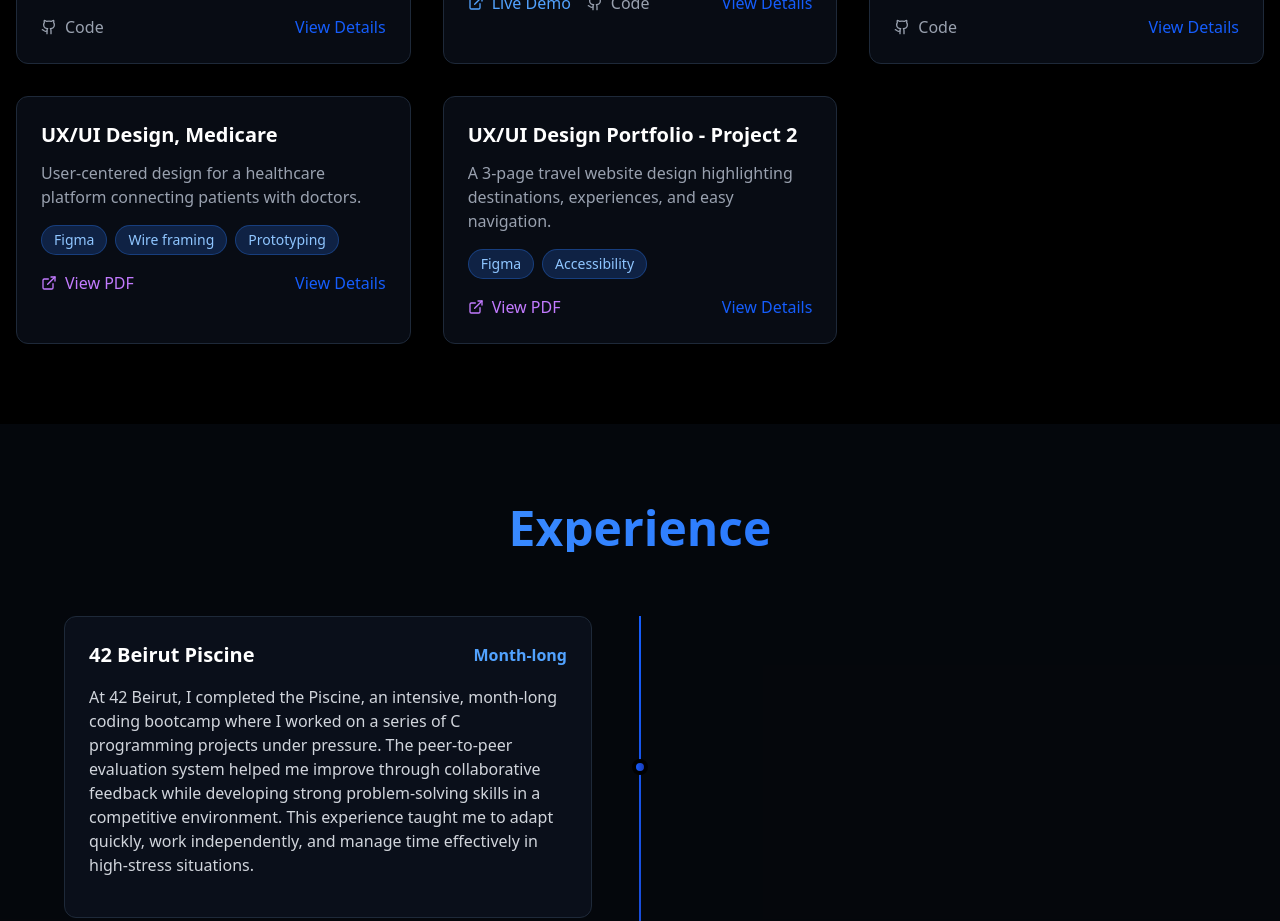
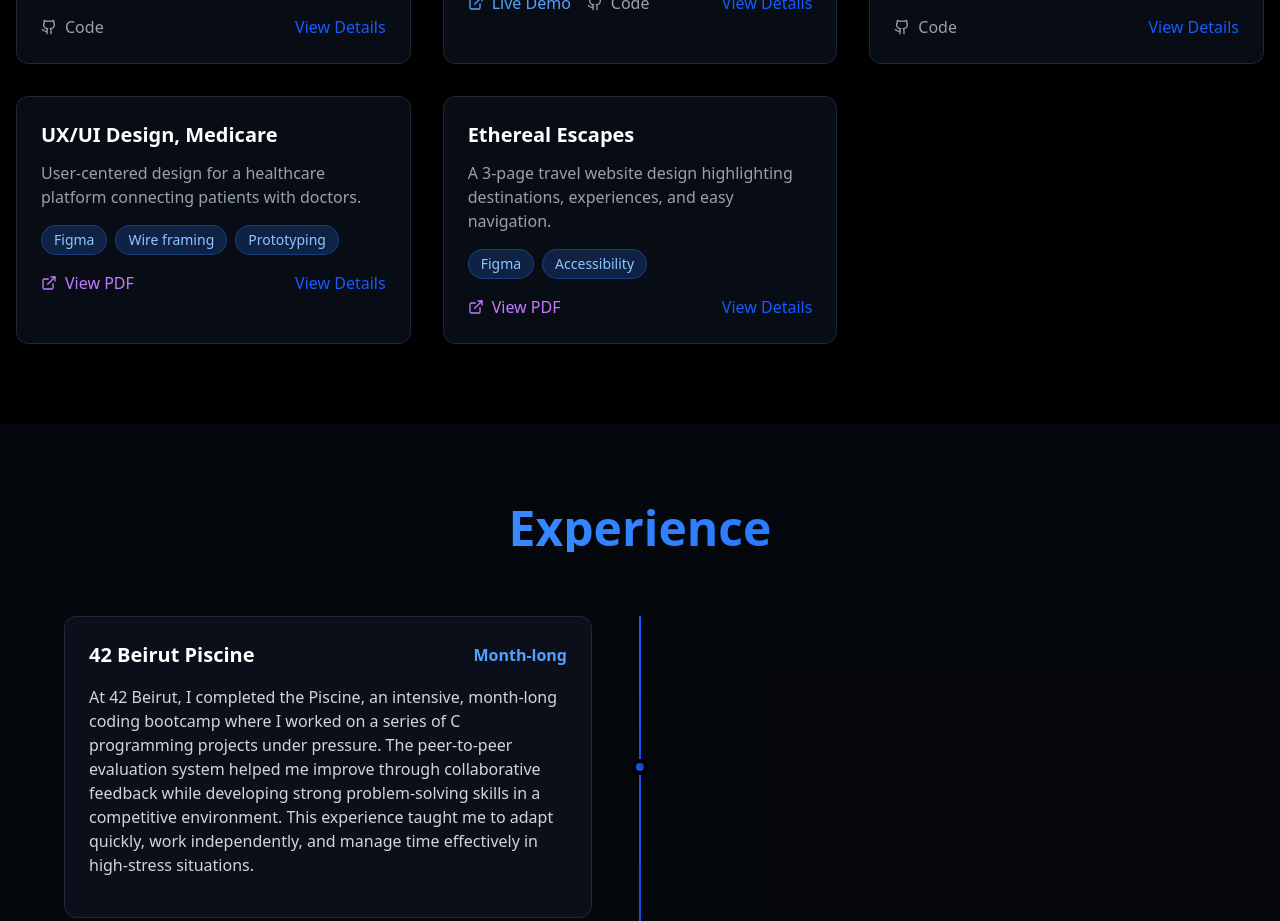
Before and after one commit to sarahbashirr/Portfolio, a React (Vite) app: page / in a window 1280 px wide. Shown: the part 3400-4321 px from the top of the page. Built offline with nearby package versions, Linux system fonts and the light colour scheme.

Commit message:
final touches

```diff
--- a/src/portfolio.tsx
+++ b/src/portfolio.tsx
@@ -160,7 +160,7 @@ const Portfolio = () => {
       },
       {
         id: 8,
-        title: 'UX/UI Design Portfolio - Project 2',
+        title: 'Ethereal Escapes',
         description: 'A 3-page travel website design highlighting destinations, experiences, and easy navigation.',
         longDescription: 'A UX/UI project creating a 3-page destination website in Figma. The design showcases a clean and modern travel aesthetic, with pages for the homepage, destination listings, and a detail view. The focus was on intuitive navigation, engaging visuals, and a layout that inspires users to explore travel options. The project demonstrates skills in wireframing, visual hierarchy, and prototyping for a seamless browsing experience.',
         tech: ['Figma','Accessibility'],
```
